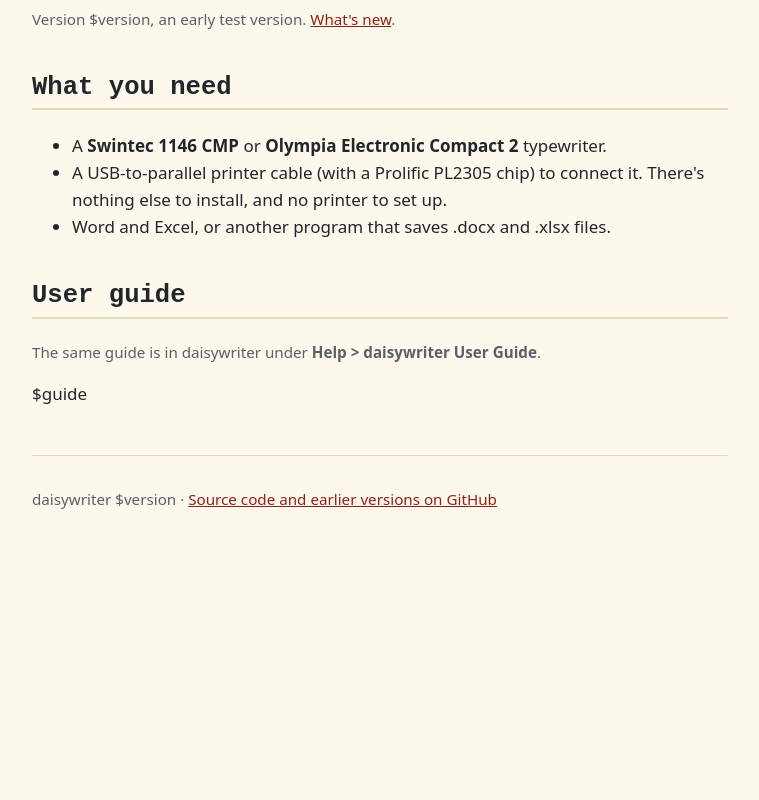
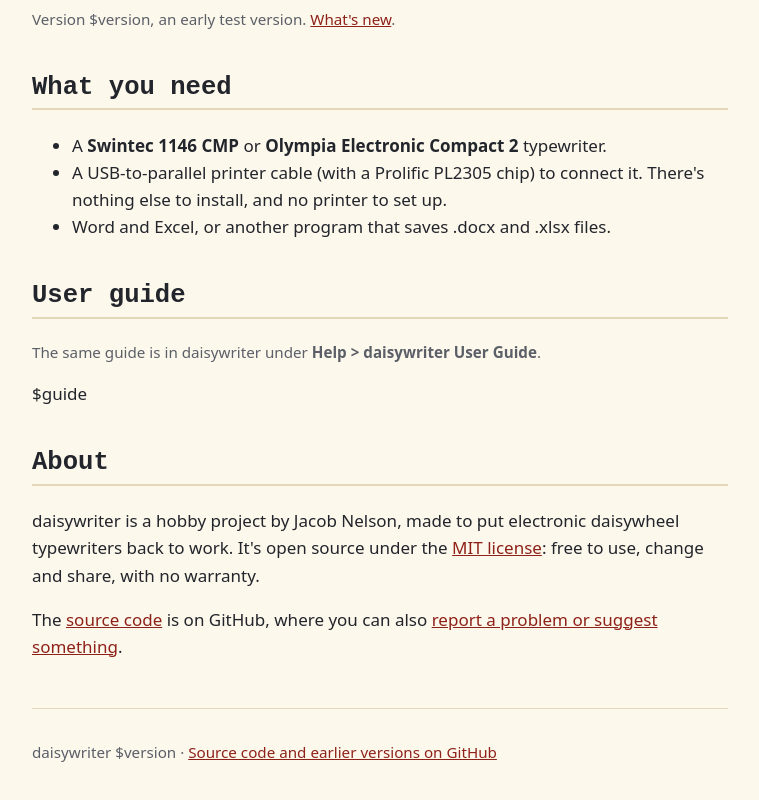
Before and after one commit to nelsonje/daisywriter, a plain HTML site: page website/index.html in a window 1280 px wide. Shown: the part 867-1667 px from the top of the page, without its empty margins (260-1019 px from the left). Before the commit the page ends 1442 px from the top, so only its background shows below. Drawn offline with Linux system fonts and the light colour scheme.

Commit message:
Website: an About section (a hobby project, MIT license, where to report problems); license in pyproject
Co-Authored-By: Claude Opus 5.5 <noreply@anthropic.com>

```diff
--- a/website/index.html
+++ b/website/index.html
@@ -70,6 +70,16 @@ typed, and remembers which ones are done.</p>
   <strong>Help &gt; daisywriter User Guide</strong>.</p>
 $guide
 </section>
+
+<section id="about">
+  <h2>About</h2>
+  <p>daisywriter is a hobby project by Jacob Nelson, made to put electronic daisywheel
+  typewriters back to work. It's open source under the
+  <a href="$repo/blob/main/LICENSE">MIT license</a>: free to use, change and share,
+  with no warranty.</p>
+  <p>The <a href="$repo">source code</a> is on GitHub, where you can also
+  <a href="$repo/issues">report a problem or suggest something</a>.</p>
+</section>
 </main>
 
 <footer>
```
Also changed, not shown: 2 other files.
